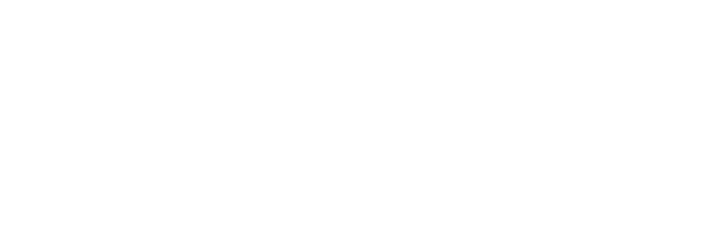
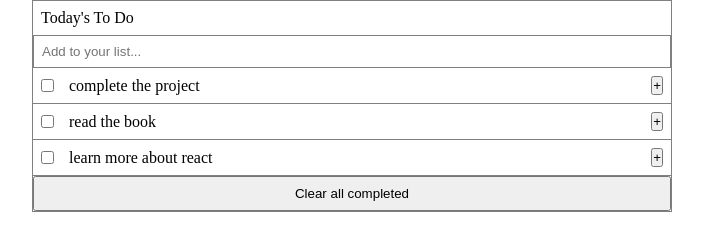
Before and after one commit to MohammedElseddik/to-do-list-project, a website built with webpack: page src/index.html in a window 1280 px wide. Shown: the whole page, without its empty margins (288-991 px from the left). Built offline with nearby package versions, Linux system fonts and the light colour scheme.

Commit message:
Creat list class with list array and render method

```diff
--- a/src/index.html
+++ b/src/index.html
@@ -6,6 +6,25 @@
     <title>To-do-list</title>
   </head>
   <body>
-    <div class="icon"></div>
+    <main>
+      <div class="list-container">
+        <div class="task-list">
+          <p>Today's To Do</p>
+        </div>
+
+        <form class="add__task">
+          <input
+            type="text"
+            name="add-task"
+            id="add-task"
+            class="add-task"
+            placeholder="Add to your list..."
+          />
+        </form>
+
+        <ul class="tasks-body"></ul>
+        <button class="clear-btn">Clear all completed</button>
+      </div>
+    </main>
   </body>
 </html>
--- a/src/index.js
+++ b/src/index.js
@@ -1,2 +1,59 @@
-import _ from 'lodash';
+import _, { add } from 'lodash';
 import './style.css';
+
+
+class ListProperties {
+
+    constructor(description, completed, index) {
+        this.description = description;
+        this.completed = completed;
+        this.index = index;
+    }
+}
+
+class List {
+
+    ListObjects = [
+        new ListProperties(
+            'complete the project',
+            true,
+            0
+        ),
+
+        new ListProperties(
+            'read the book',
+            true,
+            1
+        ),
+
+        new ListProperties(
+            'learn more about react',
+            false,
+            2
+        )
+    ];
+
+    render() {
+        const listBody = document.querySelector('.tasks-body');
+        for (const listItem of this.ListObjects) {
+            const addTaskBtn = document.createElement('button');
+            addTaskBtn.textContent = '+';
+            //addTaskBtn.addEventListener('click', addTask);
+            const listLi = document.createElement('li');
+            const text = document.createElement('p');
+            text.textContent = listItem.description;
+            text.className = 'list-description';
+            listLi.className = 'list-item';
+            const checkboxIcon = document.createElement('input');
+            checkboxIcon.type = 'checkbox';
+            listLi.appendChild(checkboxIcon);
+            listLi.appendChild(text);
+            listLi.appendChild(addTaskBtn);
+            listBody.appendChild(listLi);
+        }
+    }
+}
+
+const list1 = new List()
+list1.render();
+console.log(list1);
--- a/src/style.css
+++ b/src/style.css
@@ -0,0 +1,52 @@
+*,
+*::before,
+*::after {
+  box-sizing: border-box;
+  padding: 0;
+  margin: 0;
+}
+
+ul {
+  list-style: none;
+}
+
+.task-list {
+  padding: 0.5rem;
+}
+
+.add-task {
+  outline: none;
+  border: none;
+  padding: 0.5rem;
+}
+
+.add__task {
+  border: 1px solid gray;
+}
+
+.list-item {
+  display: flex;
+  justify-content: space-between;
+  align-items: center;
+  border-bottom: 1px solid gray;
+  padding: 0.5rem;
+}
+
+.list-container {
+  border: 1px solid gray;
+  width: 50%;
+  margin: 0 auto;
+}
+
+.clear-btn {
+  width: 100%;
+  padding: 0.5rem;
+}
+
+input[type="checkbox"] {
+  margin-right: 15px;
+}
+
+.list-description {
+  width: 100%;
+}
--- a/webpack.config.js
+++ b/webpack.config.js
@@ -2,6 +2,7 @@ const path = require('path');
 const HtmlWebpackPlugin = require('html-webpack-plugin');
 
 module.exports = {
+    mode: 'development',
     entry: './src/index.js',
 
     plugins: [
@@ -16,7 +17,7 @@ module.exports = {
 
     output: {
         filename: 'main.js',
-        path: path.resolve(__dirname, 'dist'),
+        path: path.resolve(__dirname, 'dist', 'scripts'),
     },
 
     module: {
```
Also changed, not shown: dist/03657de4be4f7f3f11e6.svg (deleted), dist/index.html, dist/scripts/index.html (added), dist/scripts/main.js (added), dist/scripts/main.js.LICENSE.txt (added), src/img/like-share.svg (deleted).
